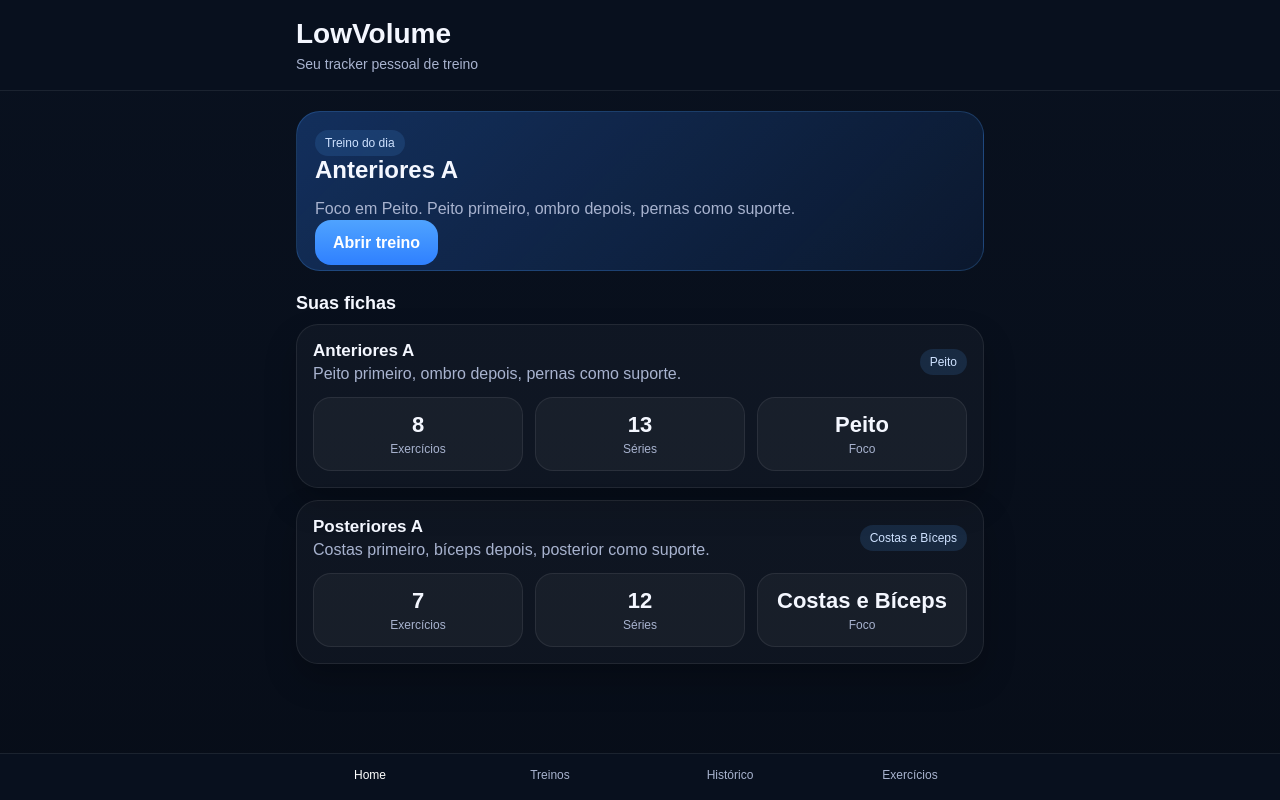
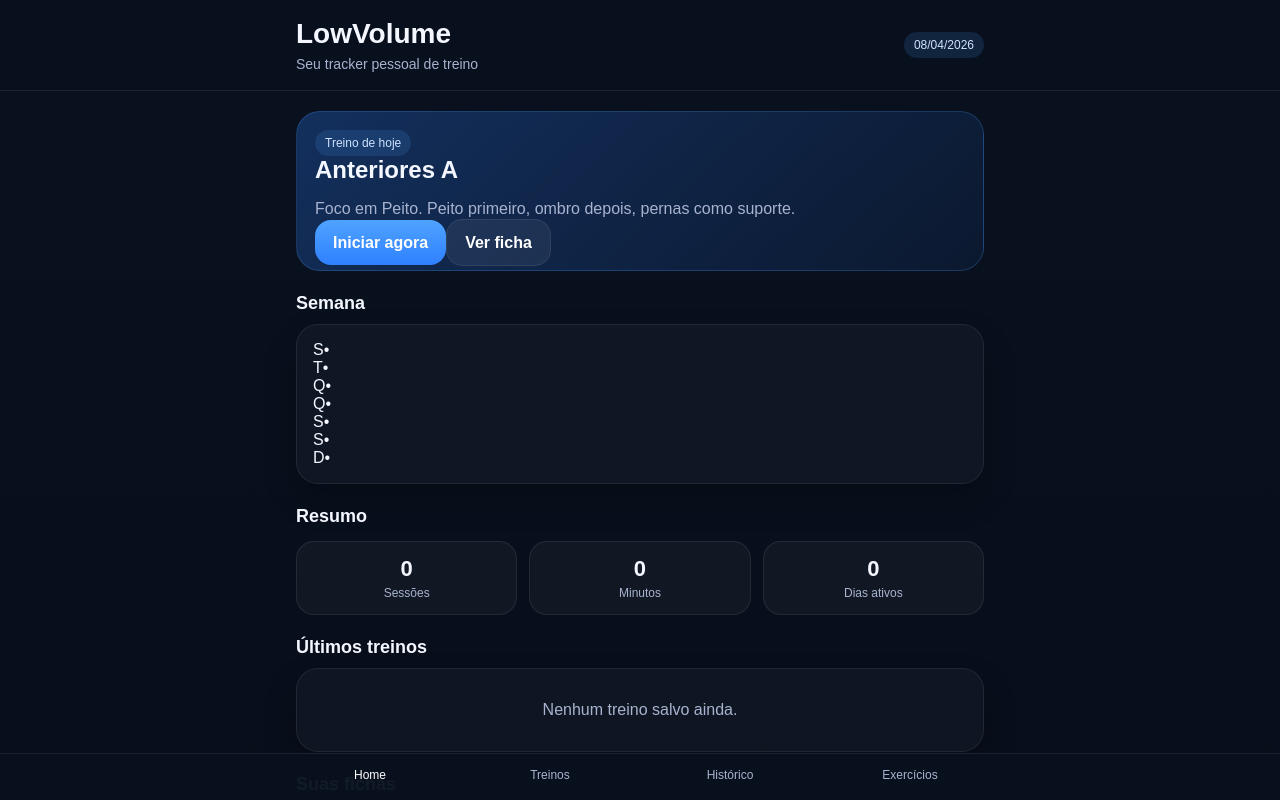
Before and after one commit to MarceloSalada/LowVolume-, a Next.js app: page / in a window 1280 px wide. Shown: the top 800 px of the page. Built offline with nearby package versions, Linux system fonts and the light colour scheme.

Commit message:
Update page.tsx

```diff
--- a/app/page.tsx
+++ b/app/page.tsx
@@ -1,36 +1,171 @@
+"use client";
+
 import Link from "next/link";
+import { useMemo } from "react";
 import { BottomNav } from "@/components/workout/bottom-nav";
 import { workoutPlans } from "@/lib/data/workout-plans";
-import { getWorkoutExerciseCount, getWorkoutTotalSets } from "@/lib/utils/workout";
+import { getWorkoutExerciseCount, getWorkoutTotalSets, formatSeconds } from "@/lib/utils/workout";
+import { getHistory } from "@/lib/storage/app-storage";
+
+function getWeekLabels() {
+  return ["S", "T", "Q", "Q", "S", "S", "D"];
+}
+
+function getTodayIndex() {
+  const day = new Date().getDay(); // 0 domingo
+  return day === 0 ? 6 : day - 1;
+}
+
+function getWeekActivity(history: ReturnType<typeof getHistory>) {
+  const now = new Date();
+  const dayOfWeek = now.getDay() === 0 ? 7 : now.getDay();
+  const monday = new Date(now);
+  monday.setDate(now.getDate() - (dayOfWeek - 1));
+  monday.setHours(0, 0, 0, 0);
+
+  const result = Array.from({ length: 7 }).map((_, index) => {
+    const start = new Date(monday);
+    start.setDate(monday.getDate() + index);
+    const end = new Date(start);
+    end.setHours(23, 59, 59, 999);
+
+    const sessions = history.filter((item) => {
+      const date = new Date(item.performedAt);
+      return date >= start && date <= end;
+    });
+
+    return {
+      label: getWeekLabels()[index],
+      date: start,
+      sessions,
+    };
+  });
+
+  return result;
+}
 
 export default function HomePage() {
   const featured = workoutPlans[0];
+  const history = useMemo(() => getHistory(), []);
+  const recent = history.slice(0, 3);
+  const week = getWeekActivity(history);
+  const totalSessions = history.length;
+  const totalMinutes = Math.round(
+    history.reduce((sum, item) => sum + item.durationSeconds, 0) / 60,
+  );
+  const todayIndex = getTodayIndex();
 
   return (
     <div className="page-shell">
       <header className="topbar">
-        <div className="topbar-inner">
+        <div className="topbar-inner compact">
           <div>
             <h1 className="title">LowVolume</h1>
             <p className="subtitle">Seu tracker pessoal de treino</p>
           </div>
+          <span className="badge soft">
+            {new Date().toLocaleDateString("pt-BR")}
+          </span>
         </div>
       </header>
 
       <main className="container">
-        <section className="hero">
-          <span className="hero-badge">Treino do dia</span>
+        <section className="hero modern-hero">
+          <div className="hero-header">
+            <div>
+              <span className="hero-badge">Treino de hoje</span>
               <h2 className="hero-title">{featured.name}</h2>
               <p className="hero-meta">
                 Foco em {featured.focus}. {featured.description}
               </p>
-          <div style={{ marginTop: 16 }}>
-            <Link className="btn" href={`/treinos/${featured.id}`}>
-              Abrir treino
+            </div>
+          </div>
+
+          <div className="hero-actions">
+            <Link className="btn" href={`/executar/${featured.id}`}>
+              Iniciar agora
+            </Link>
+            <Link className="btn secondary" href={`/treinos/${featured.id}`}>
+              Ver ficha
             </Link>
           </div>
         </section>
 
+        <section>
+          <h3 className="section-title">Semana</h3>
+          <div className="card week-card">
+            <div className="week-grid">
+              {week.map((day, index) => {
+                const trained = day.sessions.length > 0;
+                const isToday = index === todayIndex;
+                const label =
+                  day.sessions[0]?.workoutPlanId === "anteriores-a"
+                    ? "A"
+                    : day.sessions[0]?.workoutPlanId === "posteriores-a"
+                    ? "P"
+                    : "";
+
+                return (
+                  <div
+                    key={index}
+                    className={`week-day ${trained ? "done" : ""} ${
+                      isToday ? "today" : ""
+                    }`}
+                  >
+                    <span className="week-label">{day.label}</span>
+                    <span className="week-dot">{label || "•"}</span>
+                  </div>
+                );
+              })}
+            </div>
+          </div>
+        </section>
+
+        <section>
+          <h3 className="section-title">Resumo</h3>
+          <div className="kpi-grid">
+            <div className="kpi">
+              <span className="kpi-value">{totalSessions}</span>
+              <span className="kpi-label">Sessões</span>
+            </div>
+            <div className="kpi">
+              <span className="kpi-value">{totalMinutes}</span>
+              <span className="kpi-label">Minutos</span>
+            </div>
+            <div className="kpi">
+              <span className="kpi-value">{week.filter((d) => d.sessions.length > 0).length}</span>
+              <span className="kpi-label">Dias ativos</span>
+            </div>
+          </div>
+        </section>
+
+        <section>
+          <h3 className="section-title">Últimos treinos</h3>
+          {recent.length === 0 ? (
+            <div className="card empty-state">Nenhum treino salvo ainda.</div>
+          ) : (
+            <div className="list">
+              {recent.map((session) => {
+                const plan = workoutPlans.find((p) => p.id === session.workoutPlanId);
+                return (
+                  <div key={session.id} className="card history-item">
+                    <div className="row">
+                      <strong>{plan?.name ?? session.workoutPlanId}</strong>
+                      <span className="badge">
+                        {new Date(session.performedAt).toLocaleDateString("pt-BR")}
+                      </span>
+                    </div>
+                    <div className="muted">
+                      Duração: {formatSeconds(session.durationSeconds)}
+                    </div>
+                  </div>
+                );
+              })}
+            </div>
+          )}
+        </section>
+
+        <section>
           <h3 className="section-title">Suas fichas</h3>
           <div className="list">
             {workoutPlans.map((plan) => (
@@ -64,6 +199,7 @@ export default function HomePage() {
               </Link>
             ))}
           </div>
+        </section>
       </main>
 
       <BottomNav />
```
Lines whose indentation alone changed are shown as unchanged.
